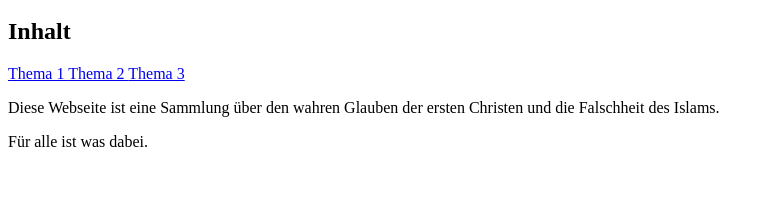
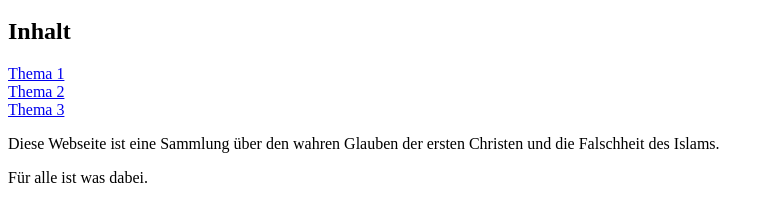
Before and after one commit to bergg98/index, a plain HTML site: page index.html in a window 1280 px wide. Shown: the part 48-270 px from the top of the page, without its empty margins (0-774 px from the left). Drawn offline with Linux system fonts and the light colour scheme.

Commit message:
Add files via upload

```diff
--- a/index.html
+++ b/index.html
@@ -6,9 +6,9 @@
     <body>
         <h2>Inhalt</h2>
         <p>
-            <a href="page2.html" target="_self">Thema 1 </a>
-            <a href="page3.html" target="_self">Thema 2 </a>
-            <a href="page4.html" target="_self">Thema 3 </a>
+            <a href="page2.html" target="_self">Thema 1 </a> <br>
+            <a href="page3.html" target="_self">Thema 2 </a> <br>
+            <a href="page4.html" target="_self">Thema 3 </a> <br>
         </p>
 
 
```
